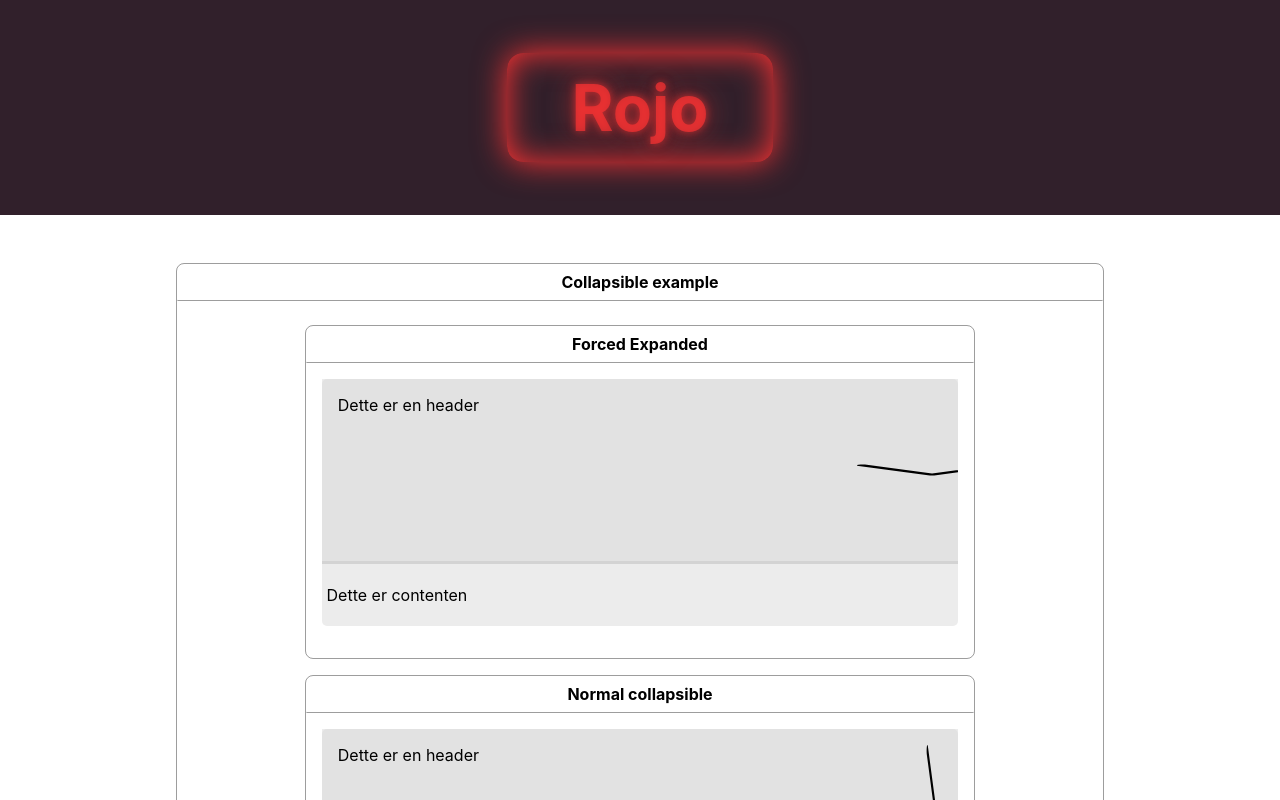
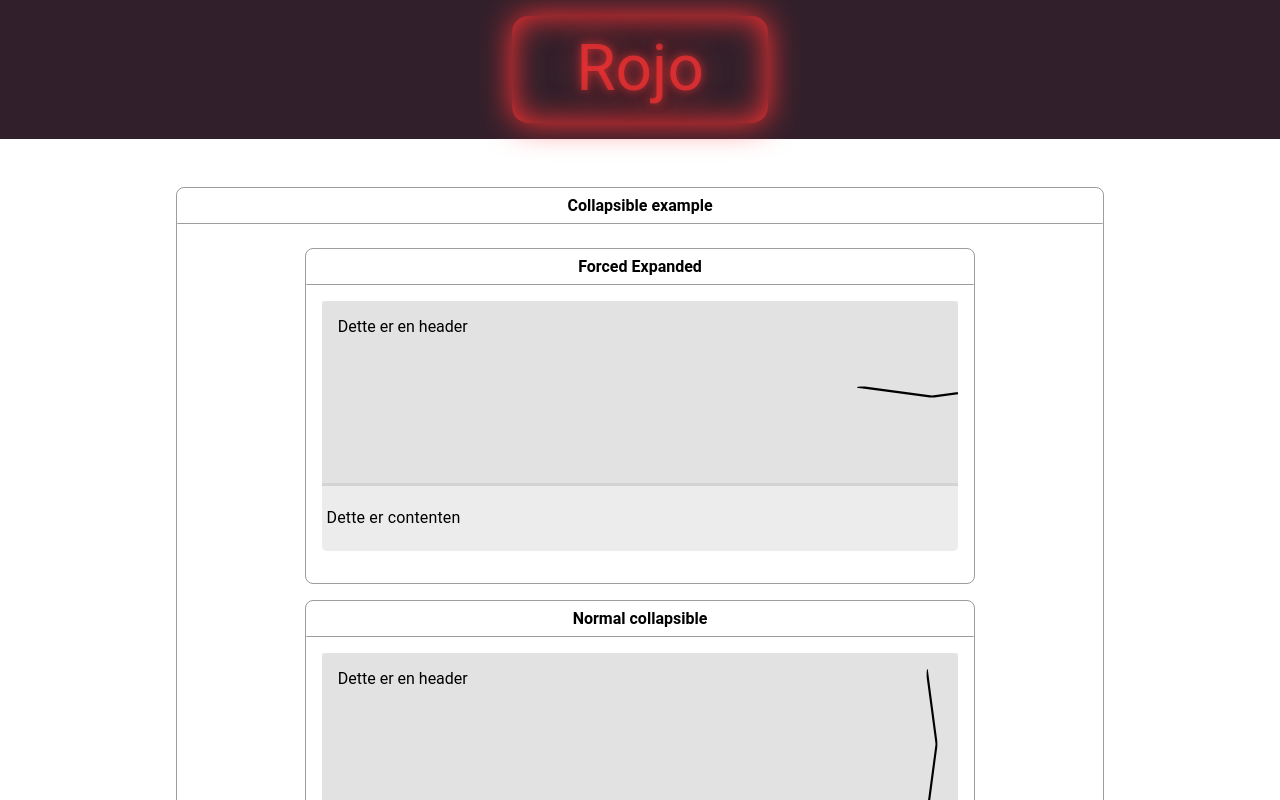
Before and after one commit to rojahno/Rojos, a React (Create React App) app in the folder rojo/: page /#/accordion in a window 1280 px wide. Shown: the top 800 px of the page. Built offline with nearby package versions, Linux system fonts and the light colour scheme.

Commit message:
Reverted collapsible and edited examples

```diff
--- a/rojo/src/App.css
+++ b/rojo/src/App.css
@@ -4,7 +4,9 @@
 *::after {
   box-sizing: border-box;
 }
-
+body {
+  font-family: "Roboto", "Helvetica", "Arial", sans-serif;
+}
 a {
   color: black;
   text-decoration: none;
@@ -12,3 +14,20 @@ a {
 a:visited {
   color: black;
 }
+
+h1 {
+  margin: 16px 0;
+  font-size: 2.5em;
+  font-family: "Roboto", "Helvetica", "Arial", sans-serif;
+  font-weight: 400;
+  line-height: 1.167;
+  letter-spacing: 0em;
+}
+
+p {
+  color: #000000;
+  font-family: Roboto;
+  letter-spacing: 0.15008px;
+  line-height: 24px;
+  margin: 0px 0px 16p;
+}
--- a/rojo/src/components/dataDisplay/Collapsible.tsx
+++ b/rojo/src/components/dataDisplay/Collapsible.tsx
@@ -13,6 +13,7 @@ const PanelHeader = styled.div`
   background-color: #dadada80;
   border-bottom: solid#D3D3D3;
   padding: 1em;
+
   cursor: pointer;
   user-select: none;
   text-align: center;
@@ -35,14 +36,15 @@ interface ContentProps {
 }
 
 export const Content = styled.div<ContentProps>`
-  display: border-box;
+  //visibility: ${(props) => (props.hide ? "hidden" : "border-box")};
   position: relative;
-  max-height: ${(props) => (props.hide ? "0px" : "100px")};
+  //max-height: ${(props) => (props.hide ? "0px" : "100px")};
   height: auto;
+  width: 100%;
   //overflow: ${(props) => (props.hide ? "hidden" : "initial")};
   overflow: hidden;
   padding: 0.3em;
-  transition: max-height 290ms cubic-bezier(0.4, 0, 0.2, 1);
+  //transition: max-height 290ms cubic-bezier(0.4, 0, 0.2, 1);
 `;
 
 interface PanelProps {
@@ -81,7 +83,7 @@ export const Panel = (props: PanelProps) => {
         <Arrow rotate={!isActive} />
       </PanelHeader>
       <Content
-        hide={!isActive}
+        hidden={!isActive}
         //hidden={!isActive}
       >
         {props.children}
--- a/rojo/src/components/dataDisplay/Modal.tsx
+++ b/rojo/src/components/dataDisplay/Modal.tsx
@@ -27,6 +27,7 @@ const ModalBackground = styled.div<ModalProps>`
 `;
 
 const ModalContainer = styled.div<ModalProps>`
+  padding: 0.5em;
   display: flex;
   flex-direction: column;
   justify-content: center;
--- /dev/null
+++ b/rojo/src/components/displayPage/DisplayCode.tsx
@@ -0,0 +1,3 @@
+import styled from "styled-components";
+
+export const DisplayCode = styled.div``;
--- /dev/null
+++ b/rojo/src/components/displayPage/PageLayout.tsx
@@ -0,0 +1,24 @@
+import styled from "styled-components";
+
+const ExamplePageLayout = styled.div`
+  display: flex;
+  flex-direction: column;
+`;
+
+interface PageLayoutProps {
+  children?: any;
+  componentName?: string;
+  componentSummary?: string;
+  componentDescription?: string;
+}
+
+export const PageLayout = (props: PageLayoutProps) => {
+  return (
+    <ExamplePageLayout>
+      <h1>{props.componentName}</h1>
+      <h3>{props.componentSummary}</h3>
+      <p>{props.componentDescription}</p>
+      {props.children}
+    </ExamplePageLayout>
+  );
+};
--- a/rojo/src/components/examples/CardExample.tsx
+++ b/rojo/src/components/examples/CardExample.tsx
@@ -1,13 +1,6 @@
-import styled from "styled-components";
 import { Card } from "../cards/Card";
-import { Content } from "../layout/Content";
 import { ComponentExample } from "./ComponentExample";
 
-const ExampleContainer = styled.div`
-  display: flex;
-  flex-direction: column;
-  align-items: center;
-`;
 export const CardExample = () => {
   return (
     <ComponentExample title={"Card examples"}>
--- a/rojo/src/components/examples/ComponentExample.tsx
+++ b/rojo/src/components/examples/ComponentExample.tsx
@@ -16,6 +16,7 @@ const ColumnContainer = styled.div`
   display: flex;
   flex-direction: column;
   align-items: center;
+  width: 100%;
 `;
 export const ComponentExample = (props: ComponentExampleProps) => {
   return (
--- a/rojo/src/components/examples/LayoutExample.tsx
+++ b/rojo/src/components/examples/LayoutExample.tsx
@@ -4,11 +4,11 @@ import { Footer } from "../layout/Footer";
 import { Layout } from "../layout/Layout";
 import { Grid } from "../layout/Grid";
 import { Box } from "../layout/Box";
-import { BulletPointList } from "../general/Lists";
 import { ComponentExample } from "./ComponentExample";
 import { OverflowContainer } from "../layout/OverflowContainer";
 import styled from "styled-components";
 import { Divider } from "../layout/Divider";
+import { PageLayout } from "../displayPage/PageLayout";
 
 /**
  * @summary An example of how to apply the different layout in this library.
@@ -17,12 +17,16 @@ import { Divider } from "../layout/Divider";
  */
 
 export function LayoutExample() {
-  const list = ["This is good because...", "Layout is the parent component", "Header, Content and Footer are children components"];
-
   return (
-    <ComponentExample title={"Example"}>
-      <BulletPointList listItems={list} />
-      <Layout>
+    <PageLayout
+      componentName={"Layout example"}
+      componentSummary={"The Layout components makes for an easy and responsible way to design your website."}
+      componentDescription={
+        'The layout components consist of four different components:  "Layout", "Header", "MainContent" and "Footer". These components creates a responsive and easy-to-use layout for your webpage. '
+      }
+    >
+      <ComponentExample title={"Normal layout example"}>
+        <Layout width={"10em"} height={"7em"}>
           <Header centered={true} backgroundColor={"#51C4C4"}>
             Header
           </Header>
@@ -34,6 +38,7 @@ export function LayoutExample() {
           </Footer>
         </Layout>
       </ComponentExample>
+    </PageLayout>
   );
 }
 
--- a/rojo/src/components/examples/ModalExample.tsx
+++ b/rojo/src/components/examples/ModalExample.tsx
@@ -16,7 +16,7 @@ export const ModalExample = () => {
     <Content>
 
         <ComponentExample title={"Example"}>
-          <Modal onCancel={toggle} onOk={toggle} visible={open}>
+          <Modal onCancel={toggle} onOk={toggle} visible={open} width={'530px'}>
             Lorem ipsum dolor sit amet consectetur, adipisicing elit. Repellendus dolores nesciunt, dolore cupiditate doloremque unde rem molestiae eius quisquam nulla ducimus consequuntur ad totam
             adipisci, quis minus esse necessitatibus accusantium delectus ullam iste ipsum aperiam. Veniam, enim. Quam sunt laudantium aspernatur aliquid, ipsa facere optio necessitatibus alias,
             dolores ex voluptate?
```
Lines whose indentation alone changed are shown as unchanged.
